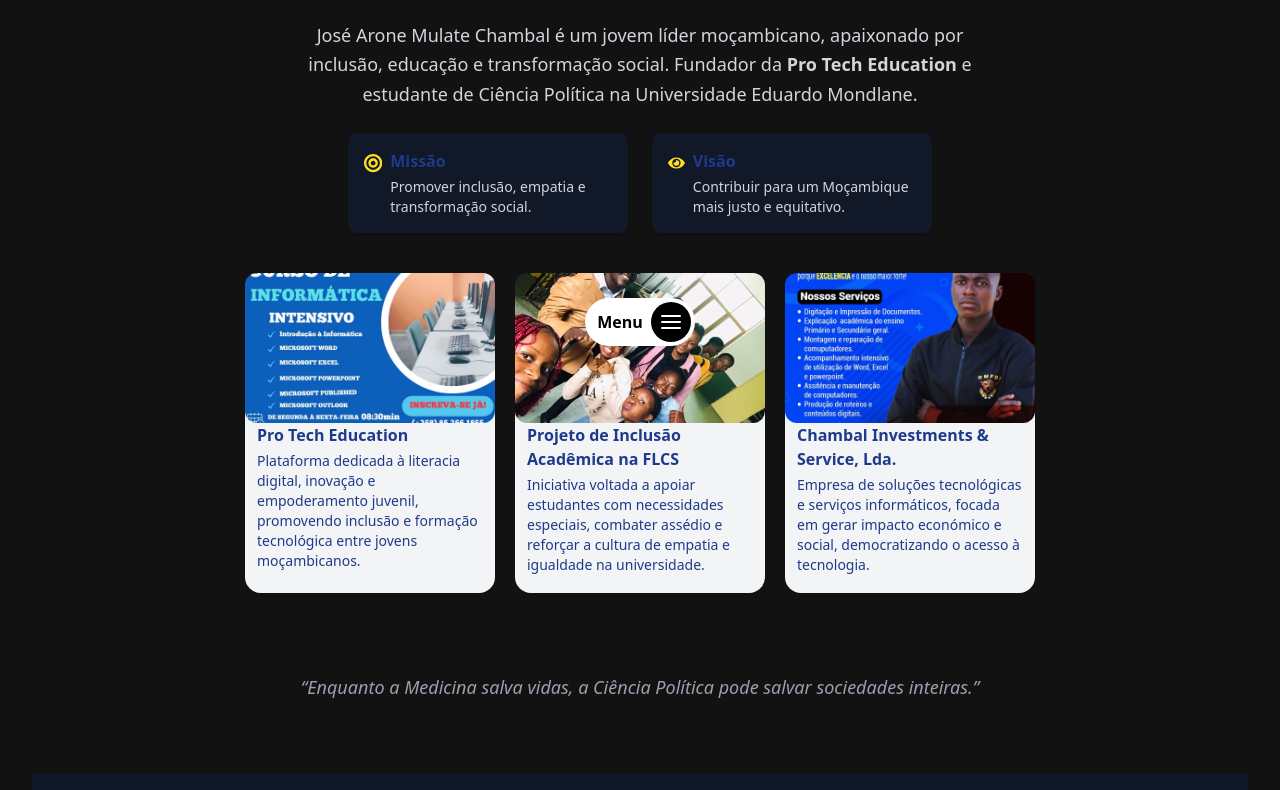
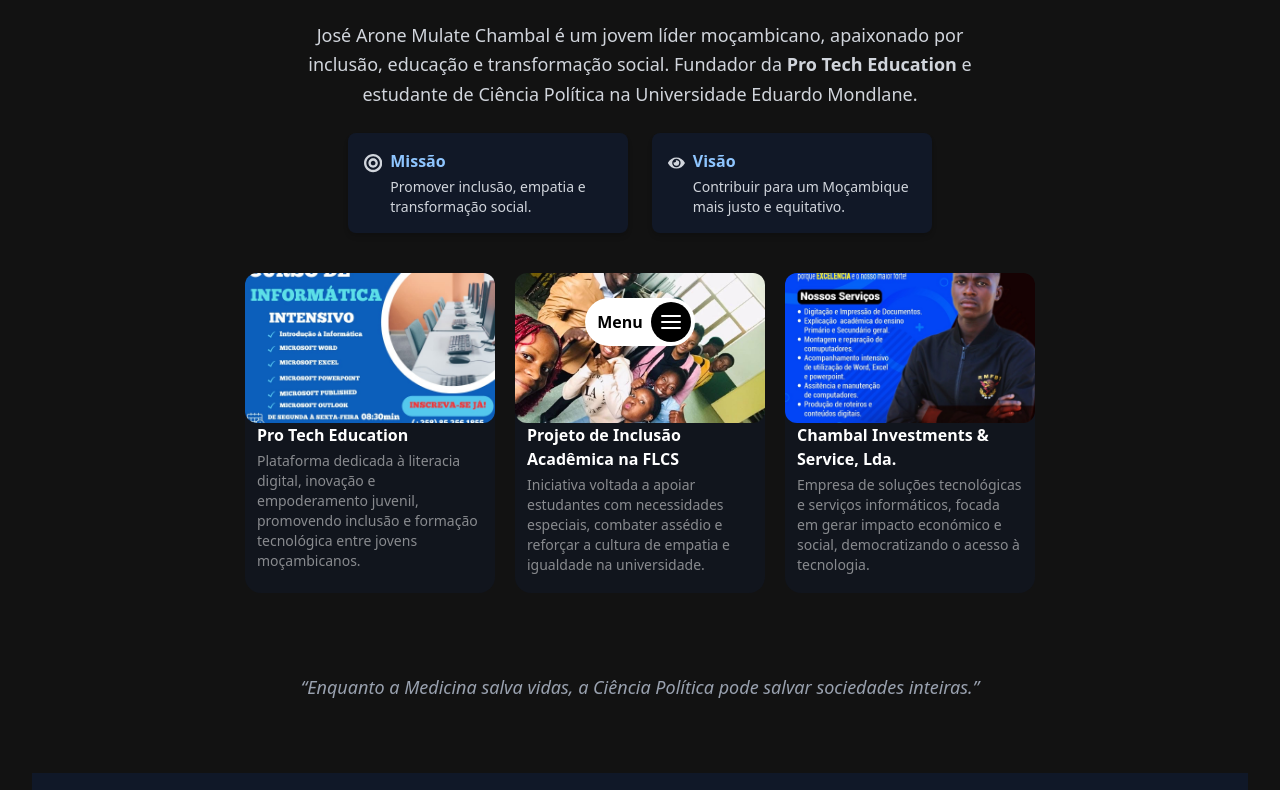
Before and after one commit to CUSTcoding/portifolio-jose, a Next.js app: page / in a window 1280 px wide. Shown: the part 438-1228 px from the top of the page. Built offline with nearby package versions, Linux system fonts and the light colour scheme.

Commit message:
feat(heropage) modifiy text color

```diff
--- a/src/components/heropage/heropage.tsx
+++ b/src/components/heropage/heropage.tsx
@@ -90,17 +90,17 @@
       >
       <div className="bg-gray-800 p-4 rounded-lg shadow-md w-[280px] flex items-start gap-2"
          style={{ backgroundColor: 'var(--lead-section-bg)' }}>
-       <FaBullseye className=" w-7 h-7 text-yellow-300" />
+       <FaBullseye className=" w-7 h-7 !text-gray-300" />
           <div>
-            <h3 className="font-semibold text-blue-300 mb-1">Missão</h3>
+            <h3 className="font-semibold !text-blue-300 mb-1">Missão</h3>
             <p className="text-gray-300 text-sm">Promover inclusão, empatia e transformação social.</p>
           </div>
         </div>
       <div className="bg-gray-800 p-4 rounded-lg shadow-md w-[280px] flex items-start gap-2"
          style={{ backgroundColor: 'var(--lead-section-bg)' }}>
-       <FaEye className="w-7 h-7 text-yellow-300"  />
+       <FaEye className="w-7 h-7 !text-gray-300"  />
           <div>
-            <h3 className="font-semibold text-blue-300 mb-1">Visão</h3>
+            <h3 className="font-semibold !text-blue-300 mb-1">Visão</h3>
             <p className="text-gray-300 text-sm">Contribuir para um Moçambique mais justo e equitativo.</p>
           </div>
         </div>
@@ -111,7 +111,7 @@
   {projects.map((project, index) => (
     <motion.div
       key={index}
-      className="w-[250px] bg-gray-100 h-80 rounded-2xl relative cursor-pointer"
+      className="w-[250px] bg-gray-900/50 h-80 rounded-2xl relative cursor-pointer"
     >
       <div className="relative w-full h-[150px] rounded-xl overflow-hidden ">
         <Image
@@ -123,8 +123,8 @@
       </div>
 
       <div className="w-full flex  gap-1 flex-col justify-around">
-        <h3 className="font-bold mx-3">{project.title}</h3>
-        <h6 className="text-sm mx-3">{project.description}</h6>
+        <h3 className="font-bold mx-3 !text-white">{project.title}</h3>
+        <h6 className="text-sm mx-3 !text-white/50">{project.description}</h6>
       </div>
     </motion.div>
   ))}
```
